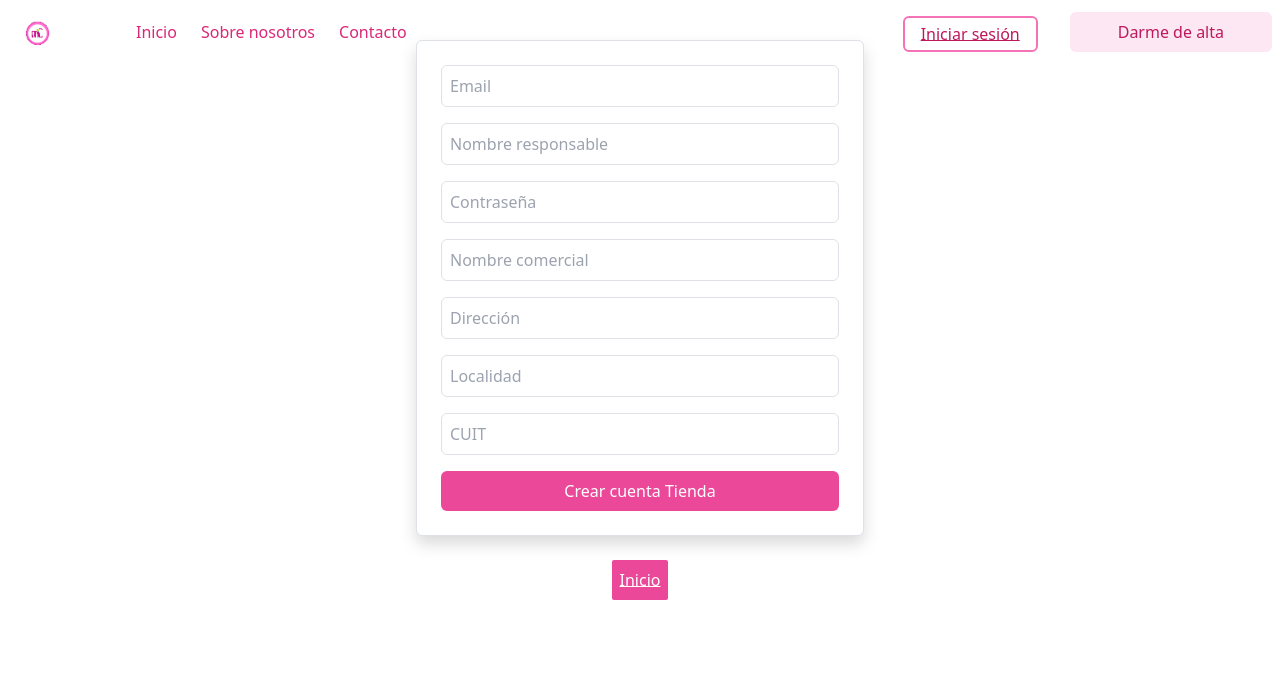
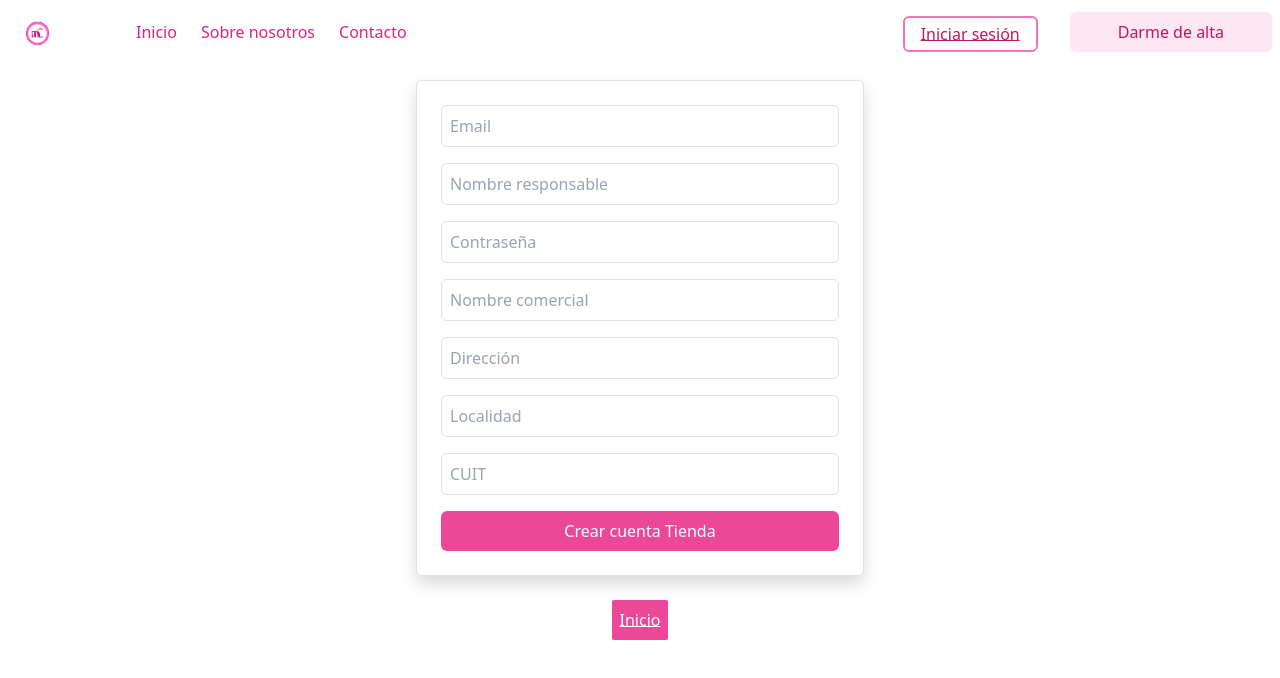
Before and after one commit to Marmax73/miColor, a React (Create React App) app: page /userTiendaForm in a window 1280 px wide. Shown: the top 678 px of the page. Built offline with nearby package versions, Linux system fonts and the light colour scheme.

Commit message:
Modificación del margen top del form.

```diff
--- a/src/components/Nav.jsx
+++ b/src/components/Nav.jsx
@@ -13,6 +13,10 @@ const Nav = () => {
   const toggleMenu = () => {
     setShow((prev) => !prev);
   };
+
+ // Colores complementarios para pink: Cian pastel (turquesa claro) → #e7f9fc
+
+  //Verde lima pastel (amarillo verdoso claro) → #f1fce7
 
   return (
     <>
@@ -35,7 +39,7 @@ const Nav = () => {
           </div>
           <ul className="flex gap-4">
             <li className='flex mt-1'>
-              <Link to="/signin" className='underline-offset-0 px-3 py-1   text-pink-700 text-left rounded-md hover:bg-gradient-to-r from-pink-200 to-pink-500  hover:scale-105  transition w-full sm:w-auto mr-2 border-2 border-pink-400'>Iniciar sesión</Link>
+              <Link to="/signin" className='underline-offset-0 px-3 py-1   text-pink-700 text-left rounded-md hover:bg-pink-50  hover:scale-105  transition w-full sm:w-auto mr-2 border-2 border-pink-400'>Iniciar sesión</Link>
             </li>
             <li>
               <SignUp />
--- a/src/pages/userTiendaForm.jsx
+++ b/src/pages/userTiendaForm.jsx
@@ -40,7 +40,7 @@ const SignUpTienda = () => {
 
   return (
     <>
-    <div className="flex flex-col items-center justify-center h-[50vh] w-full px-4 mt-10">
+    <div className="flex flex-col items-center justify-center h-[50vh] w-full px-4 mt-20">
     <form
       onSubmit={handleSubmit}
       className="w-full max-w-md p-4 border border-pink-500 rounded-md space-y-4 bg-white shadow"
```
